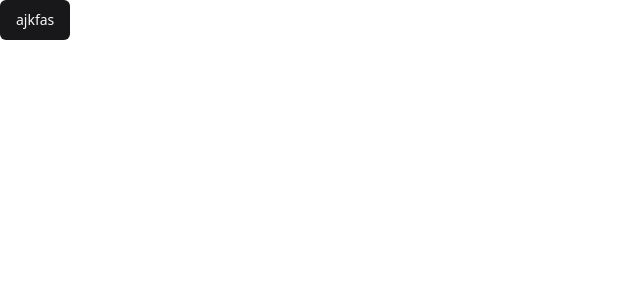
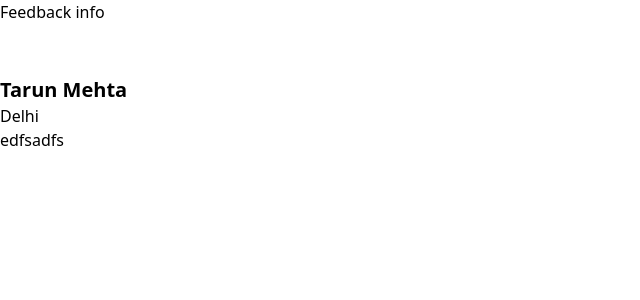
Before and after one commit to zerotwoadarsh/team2, a React (Vite) app: page / in a window 1280 px wide. Shown: the top 300 px of the page, without its empty margins (0-640 px from the left). Built offline with nearby package versions, Linux system fonts and the light colour scheme.

Commit message:
Feedback

```diff
--- a/package.json
+++ b/package.json
@@ -16,6 +16,7 @@
     "lucide-react": "^0.436.0",
     "react": "^18.3.1",
     "react-dom": "^18.3.1",
+    "react-router-dom": "^6.26.1",
     "tailwind-merge": "^2.5.2",
     "tailwindcss-animate": "^1.0.7"
   },
--- a/src/App.jsx
+++ b/src/App.jsx
@@ -1,14 +1,16 @@
-import './App.css'
-import { Button } from './components/ui/button'
-
+import { Route, Routes, BrowserRouter as Router } from "react-router-dom";
+import "./App.css";
+//import { Button } from "./components/ui/button";
+import Feed from "./components/ui/Feed"; // Assuming feed is a component
 
 function App() {
-
   return (
-    <div>
-    <Button>ajkfas</Button>
-    </div>
-  )
+    <Router>
+      <Routes>
+        <Route path="/" element={<Feed />} />
+      </Routes>
+    </Router>
+  );
 }
 
-export default App
+export default App;
--- /dev/null
+++ b/src/components/ui/Card.jsx
@@ -0,0 +1,24 @@
+import React from "react";
+
+// interface FeedbackProps {
+//   name: string;
+//   location: string;
+
+// }
+
+const Card = ({ name, location, discription, FIR }) => {
+  return (
+    <div className="flex flex-col">
+      <div className="w-full h-72">
+        <div className="mt-4">
+          <h2 className="text-xl font-bold">{name}</h2>
+          <p className="text-base text-custom-green">{location}</p>
+          <p className="text-base text-custom-green">{discription}</p>
+        </div>
+        <a href={FIR} className="object-cover w-full h-full mb-4 rounded-xl" />
+      </div>
+    </div>
+  );
+};
+
+export default Card;
--- /dev/null
+++ b/src/components/ui/Feed.jsx
@@ -0,0 +1,31 @@
+import React from "react";
+import Card from "./Card";
+const Feed = () => {
+  const Feedback = [
+    {
+      name: "Tarun Mehta",
+      location: "Delhi",
+      discription: "edfsadfs",
+      FIR: "http://facebook.com",
+    },
+  ];
+
+  return (
+    <div>
+      <h1 className=""> Feedback info</h1>
+      <div className="grid grid-cols-1 gap-6 py-4 mt-5 sm:grid-cols-2 lg:grid-cols-4">
+        {Feedback.map((feedback, i) => (
+          <Card
+            key={i}
+            name={feedback.name}
+            location={feedback.location}
+            discription={feedback.discription}
+            FIR={feedback.FIR}
+          />
+        ))}
+      </div>
+    </div>
+  );
+};
+
+export default Feed;
```
Also changed, not shown: components.json, 1 other file (tests, documents, lock files or other folders).
